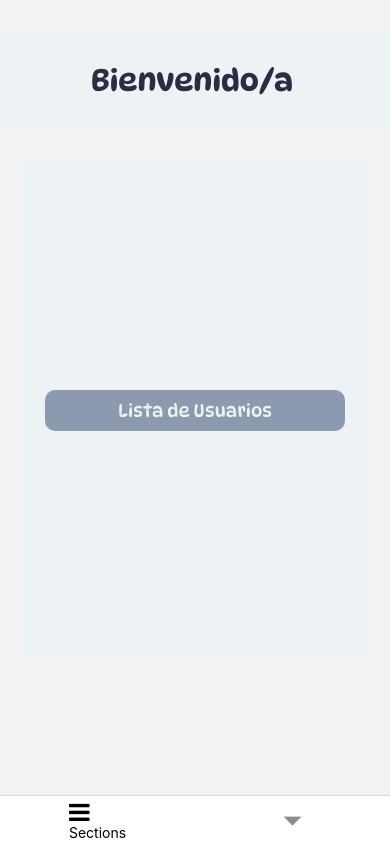
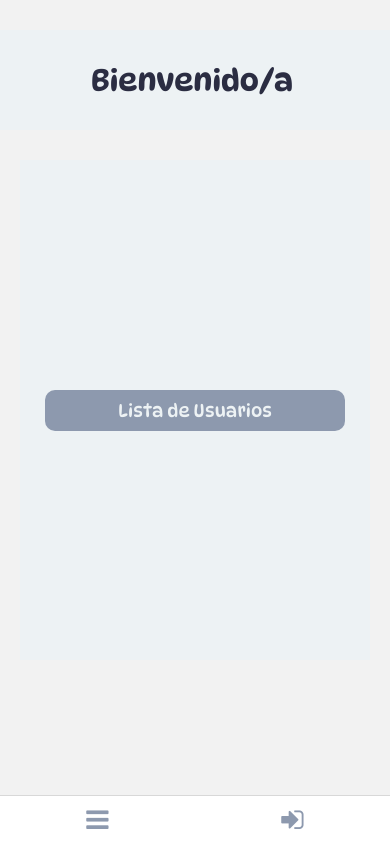
Before and after one commit to luismera86/reac-native, a React Native app: screen /SectionsTab in a window 390 px wide. Built offline with nearby package versions, Linux system fonts and the light colour scheme.

Commit message:
fetch funionando bien el problema era linux

```diff
--- a/src/features/users/usersSlice.ts
+++ b/src/features/users/usersSlice.ts
@@ -26,7 +26,7 @@ export const { setUser, getUser } = usersSlice.actions
 
 export const addUsersDb = (users: User) => {
   console.log('entrando en addUser')
-  return async () => {
+  return async (dispatch: AppDispatch) => {
     try {
       console.log('por hacer el fetch')
       const response = await fetch(`${URL_API}/users.json`, {
@@ -37,6 +37,7 @@ export const addUsersDb = (users: User) => {
         body: JSON.stringify(users),
       })
       const data = await response.json()
+      void dispatch(getUsers())
 
       console.log(data)
       console.log('termino')
--- a/src/navigator/Tabs.tsx
+++ b/src/navigator/Tabs.tsx
@@ -1,10 +1,8 @@
-import { Login, SignIn } from '../screens'
-import { Text, View } from 'react-native'
-
-import AlbumNavigator from './AlbumNavigator'
 import { FontAwesome } from '@expo/vector-icons'
 import React from 'react'
 import SectionsNavigator from './SectionsNavigator'
+import { SignIn } from '../screens'
+import { View } from 'react-native'
 import { createBottomTabNavigator } from '@react-navigation/bottom-tabs'
 
 const BottomTab = createBottomTabNavigator()
@@ -22,8 +20,7 @@ const Tabs = () => {
         options={{
           tabBarIcon: ({ focused }) => (
             <View>
-              <FontAwesome name='navicon' size={24} color='black' />
-              <Text>Sections</Text>
+              <FontAwesome name='navicon' size={26} color='#8D99AE' />
             </View>
           ),
           tabBarShowLabel: false,
@@ -33,7 +30,12 @@ const Tabs = () => {
         name='SignInTab'
         component={SignIn}
         options={{
-          title: 'Registro',
+          tabBarIcon: ({ focused }) => (
+            <View>
+              <FontAwesome name='sign-in' size={26} color='#8D99AE' />
+            </View>
+          ),
+          tabBarShowLabel: false,
         }}
       />
     </BottomTab.Navigator>
--- a/src/screens/SignIn/index.tsx
+++ b/src/screens/SignIn/index.tsx
@@ -44,7 +44,6 @@ const SignIn = () => {
 
     // eslint-disable-next-line @typescript-eslint/no-floating-promises
     dispatch(addUsersDb(newUser))
-    dispatch(getUsers())
 
     setUserSignIn(!userSignIn)
     setUserName('')
```
